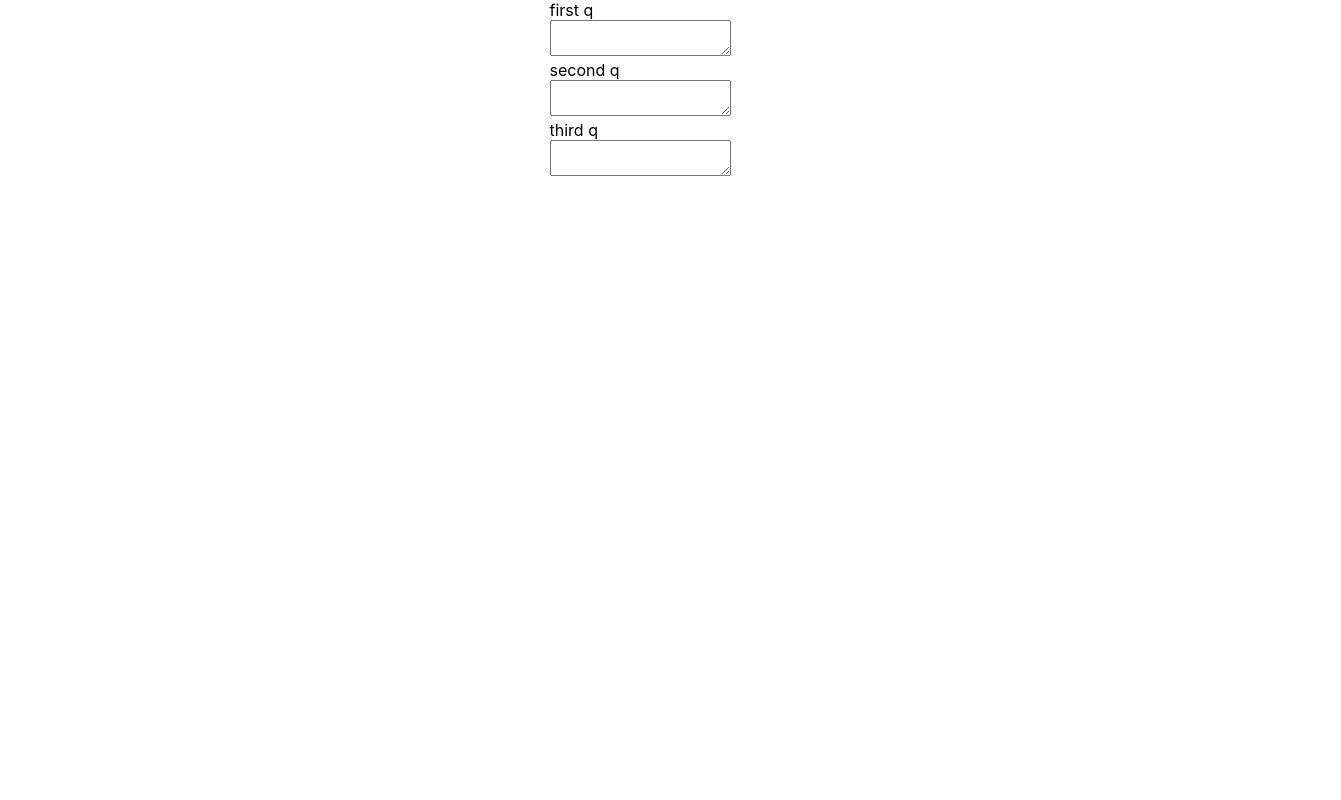
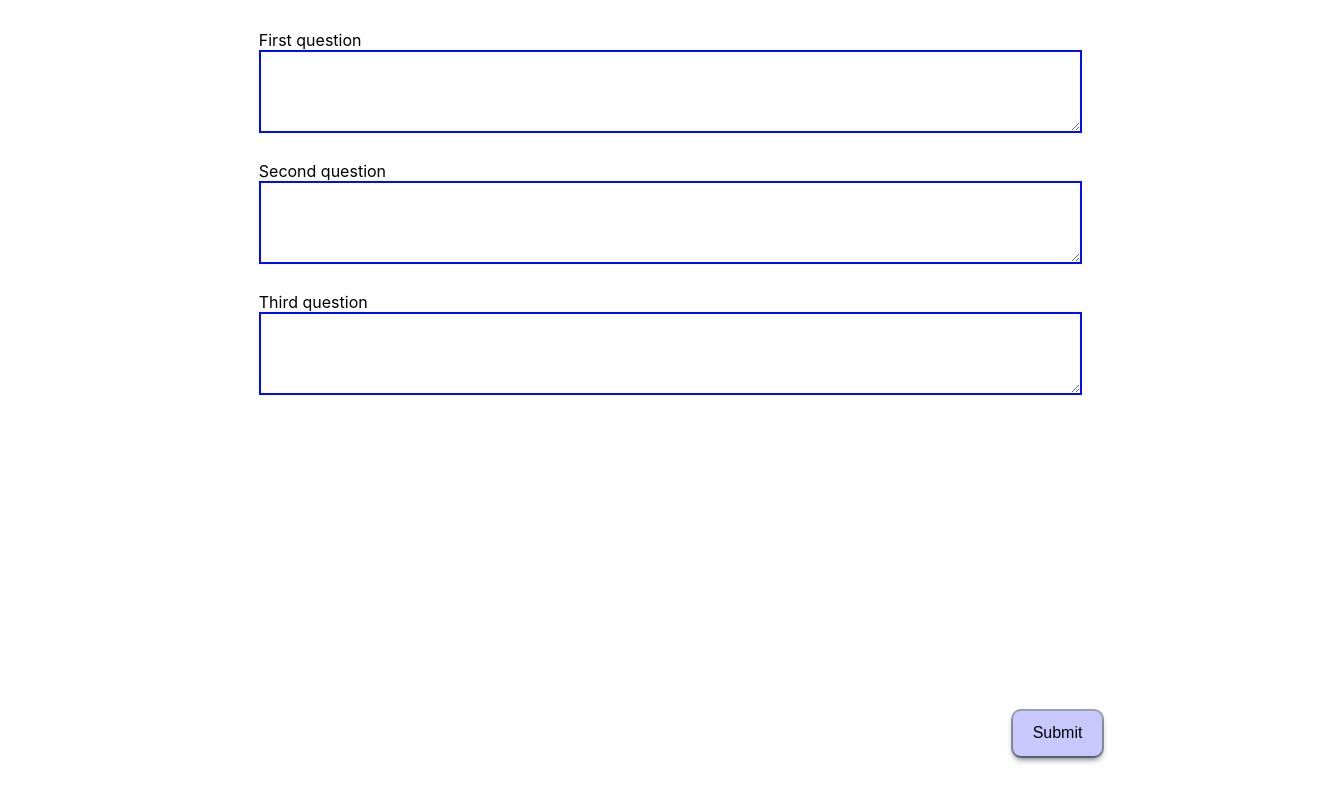
Before and after one commit to poeYSK/stable-diffusion-banner, a React (Create React App) app: page / in a window 1280 px wide. Shown: the whole page, 1341 px wide, since content can reach past the window. Built offline with nearby package versions, Linux system fonts and the light colour scheme.

Commit message:
:sparkles: 입력창 구조 변경 및 버튼 생성

```diff
--- a/package.json
+++ b/package.json
@@ -10,6 +10,7 @@
     "react-dom": "^18.2.0",
     "react-router-dom": "^6.8.1",
     "react-scripts": "5.0.1",
+    "react-textarea-autosize": "^8.4.0",
     "web-vitals": "^2.1.4"
   },
   "scripts": {
--- a/src/page/first/QuestionData.js
+++ b/src/page/first/QuestionData.js
@@ -1,15 +1,18 @@
 const questionData = [
   {
     id: "first_id",
-    question: "first q",
+    question: "First question",
+    placehoder: "first place",
   },
   {
     id: "second_id",
-    question: "second q",
+    question: "Second question",
+    placehoder: "second place",
   },
   {
     id: "third_id",
-    question: "third q",
+    question: "Third question",
+    placehoder: "third place",
   },
 ];
 
--- a/src/page/first/index.css
+++ b/src/page/first/index.css
@@ -2,9 +2,29 @@
     width: 100%;
     display: flex;
     justify-content: center;
+    align-items: center;
+    resize: none;
+    border: none;
+    padding: 3ch;
+}
+.question-class {
+    margin-bottom: 3ch;
+    border: 2px solid rgb(0, 11, 255);
+    outline-color: rgb(100, 155, 255);
 }
 
-#form-question {
+#submitButton {
+    border: 0px solid black;
+    border-radius: 8px;
+    background-color: rgb(200, 200, 255);
+    position: absolute;
     display: flex;
+    justify-content: center;
     align-items: center;
+    right: 20ch;
+    bottom: 5ch;
+    height: 5ch;
+    width: 10ch;
+    font-size: 1rem;
+    box-shadow: rgba(6, 24, 44, 0.4) 0px 0px 0px 2px, rgba(6, 24, 44, 0.65) 0px 4px 6px -1px, rgba(255, 255, 255, 0.08) 0px 1px 0px inset;
 }
--- a/src/page/first/index.js
+++ b/src/page/first/index.js
@@ -1,25 +1,50 @@
-import React from "react";
+import React, { useState } from "react";
+import TextareaAutosize from "react-textarea-autosize";
 import "./index.css";
 import questionData from "./QuestionData";
 
 const FirstPage = () => {
+  const onHandleSubmit = () => {};
+
   return (
     <div id="container-First">
       <div id="form-question">
-        <div>
-          {questionData.map((q) => {
-            return (
-              <>
-                <span>{q.question}</span>
-                <div>
-                  <textarea id={q.id} />
-                </div>
-              </>
-            );
-          })}
+        <label>{questionData[0].question}</label>
+        <br />
+        <TextareaAutosize
+          id="first-question"
+          className="question-class"
+          minRows={5}
+          cols={100}
+        />
+        <br />
+        <label>{questionData[1].question}</label>
+        <br />
+        <TextareaAutosize
+          id="second-question"
+          className="question-class"
+          minRows={5}
+          cols={100}
+        />
+        <br />
+        <label>{questionData[2].question}</label>
+        <br />
+        <TextareaAutosize
+          id="third-question"
+          className="question-class"
+          minRows={5}
+          cols={100}
+        />
+      </div>
+      <form onSubmit={onHandleSubmit}>
+        <div id="submit">
+          <button id="submitButton" type="sumbit">
+            Submit
+          </button>
         </div>
-      </div>
+      </form>
     </div>
+    // id: container-First
   );
 };
 
```
Also changed, not shown: 1 other file (tests, documents, lock files or other folders).
